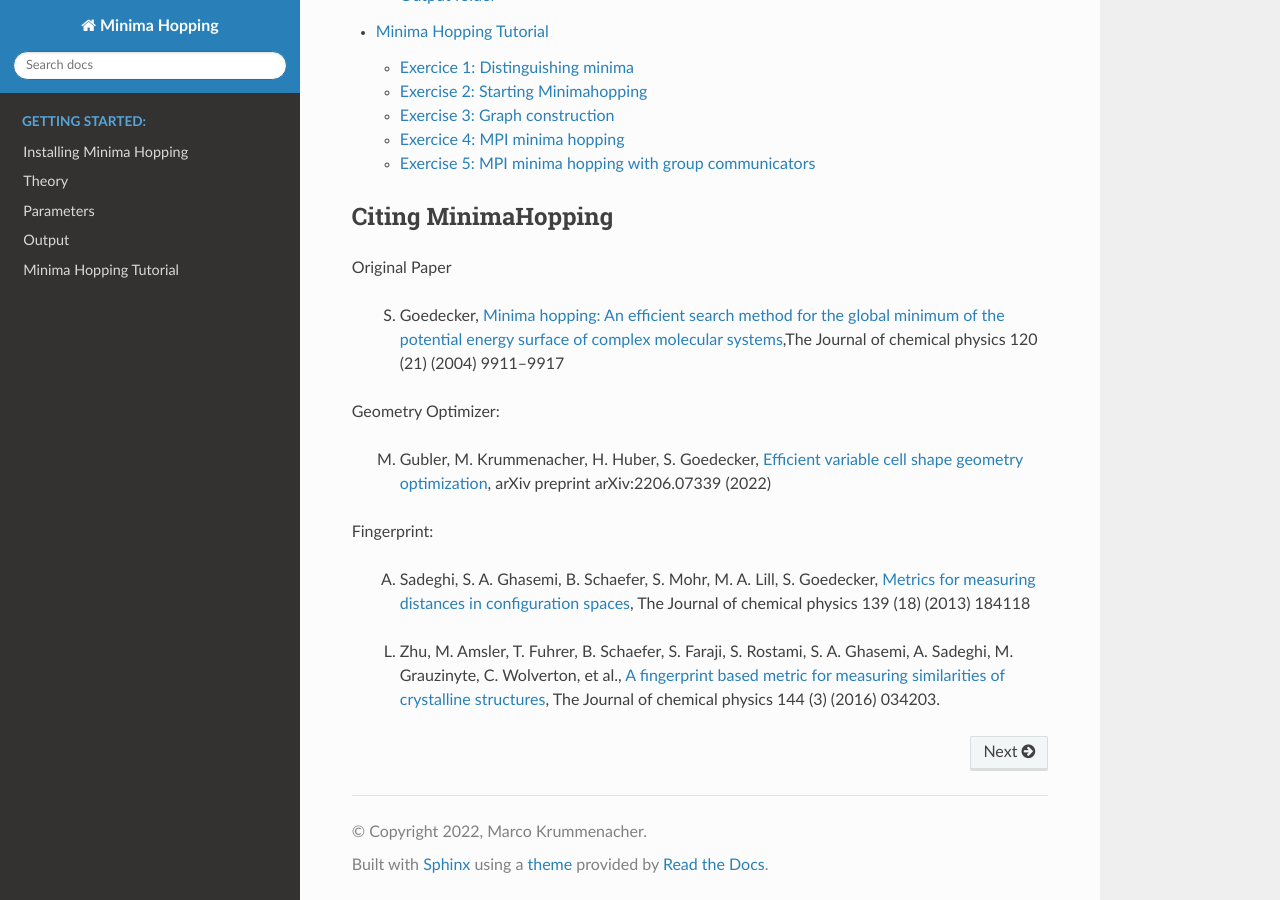
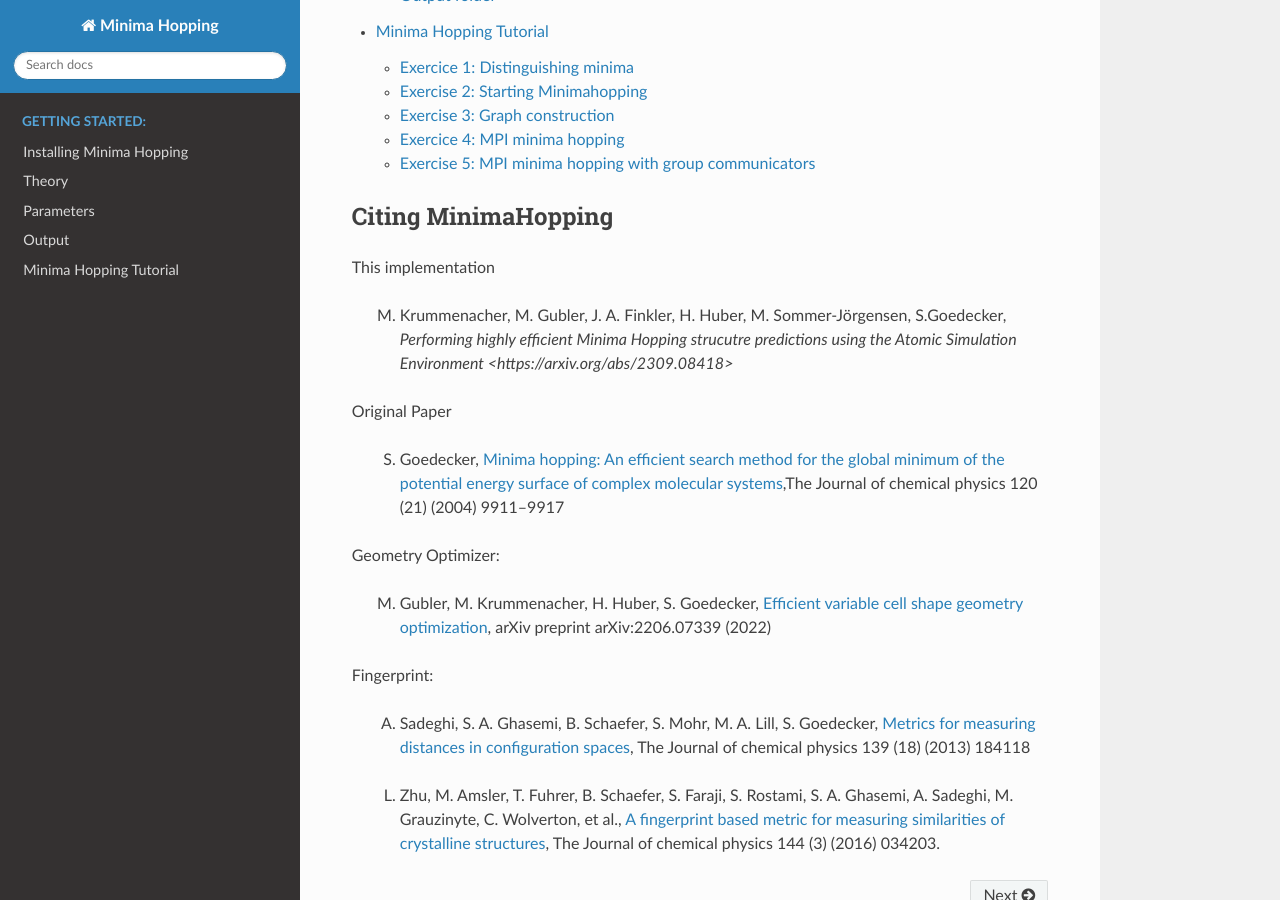
Before and after one commit to KrumaKruma/MinimaHopping, a Sphinx documentation site: the page built from docs/index.rst, in a window 1280 px wide and 900 px high, scrolled down 1142 px. Built offline with Sphinx 7.4.7 and the Read the Docs theme 2.0.0, drawn with Linux system fonts in a browser that asks for light colours.

Commit message:
adding archive reference in documentation

```diff
--- a/docs/index.rst
+++ b/docs/index.rst
@@ -41,6 +41,9 @@ Current list of contributors:
 
 Citing MinimaHopping
 --------------------
+This implementation
+
+   M. Krummenacher, M. Gubler, J. A. Finkler, H. Huber, M. Sommer-Jörgensen, S.Goedecker, `Performing highly efficient Minima Hopping strucutre predictions using the Atomic Simulation Environment <https://arxiv.org/abs/2309.08418>`
 
 Original Paper
 
```
